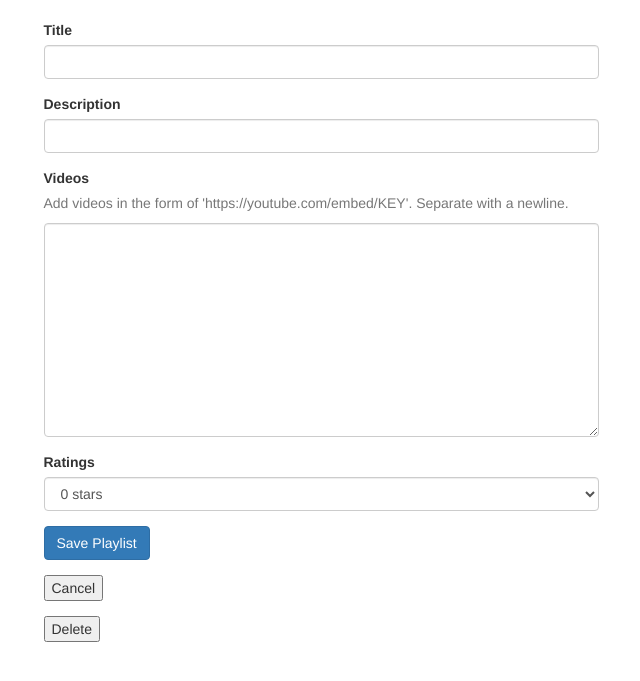
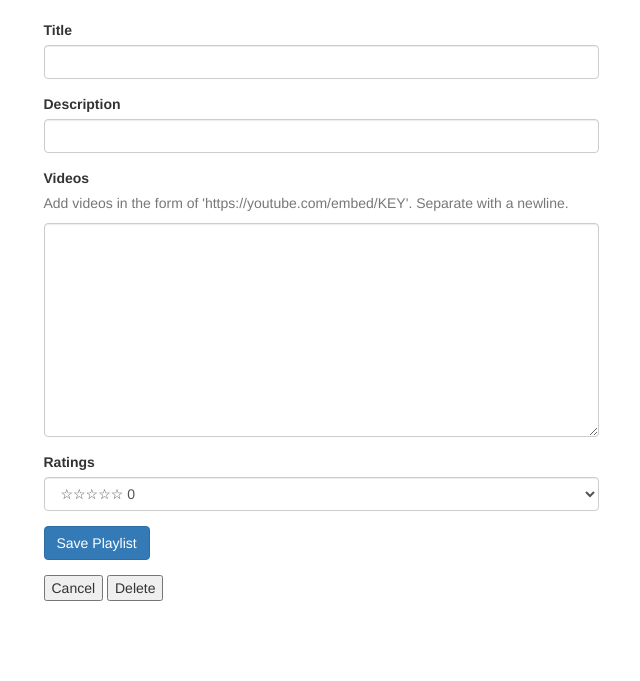
Before and after one commit to ChrisBarnes2000-MS-DU/Playlister_Tutorial, a Flask app: template templates/playlists_edit.html in a window 1280 px wide. Shown: the part 73-754 px from the top of the page, without its empty margins (319-959 px from the left). Run offline with Flask 2, Linux system fonts and the light colour scheme; the template is opened without the code that fills it, so the values that code supplies are empty; some libraries are stand-ins or nearby versions.

Commit message:
adjust layout of buttons

```diff
--- a/templates/partials/playlists_form.html
+++ b/templates/partials/playlists_form.html
@@ -27,12 +27,12 @@
     <div class='form-group'>
         <label for='ratings'>Ratings</label>
         <select class='form-control' name="ratings">
-            <option value="0 ☆☆☆☆☆">0 stars</option>
-            <option value="1 ⭐☆☆☆☆">1 stars</option>
-            <option value="2 ⭐⭐☆☆☆">2 stars</option>
-            <option value="3 ⭐⭐⭐☆☆">3 stars</option>
-            <option value="4 ⭐⭐⭐⭐☆">4 stars</option>
-            <option value="5 ⭐⭐⭐⭐⭐">5 stars</option>
+            <option value="☆☆☆☆☆ 0">☆☆☆☆☆ 0</option>
+            <option value="⭐☆☆☆☆ 1">⭐☆☆☆☆ 1</option>
+            <option value="⭐⭐☆☆☆ 2">⭐⭐☆☆☆ 2</option>
+            <option value="⭐⭐⭐☆☆ 3">⭐⭐⭐☆☆ 3</option>
+            <option value="⭐⭐⭐⭐☆ 4">⭐⭐⭐⭐☆ 4</option>
+            <option value="⭐⭐⭐⭐⭐ 5">⭐⭐⭐⭐⭐ 5</option>
         </select>
     </div>
 
--- a/templates/playlists_edit.html
+++ b/templates/playlists_edit.html
@@ -13,8 +13,6 @@
             </div>
             <div class="form-group">
                 <button type='cancel'>Cancel</button>
-            </div>
-            <div class="form-group">
                 <form method='POST' action='/playlists/{{ playlist._id }}/delete'>
                     <button type='submit'>Delete</button>
                 </form>
--- a/templates/playlists_index.html
+++ b/templates/playlists_index.html
@@ -4,7 +4,7 @@
 {% block content %}
     <h1>Playlists</h1>
 
-    <a href='/playlists/new'>New Playlist</a>
+    <!-- <a href='/playlists/new'>New Playlist</a> -->
     <div class='row'>
         {% for playlist in playlists %}
         <div class='col-md-3'>
```
